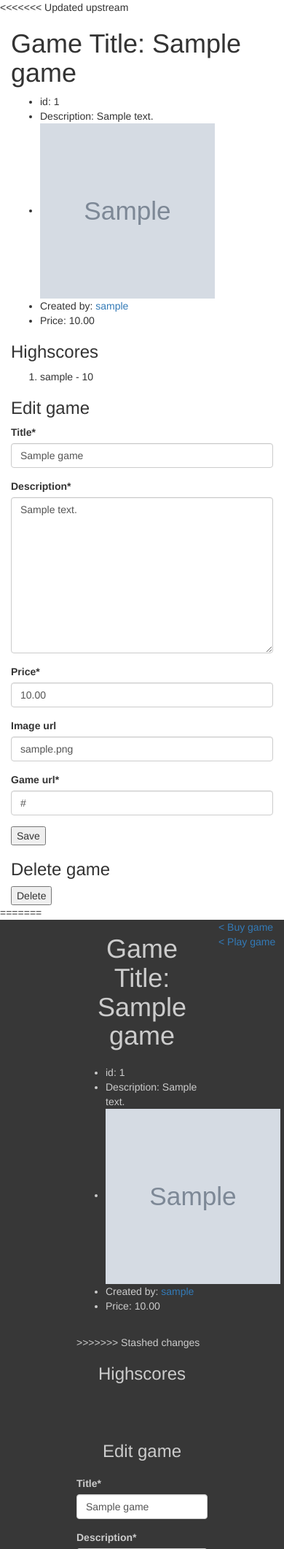
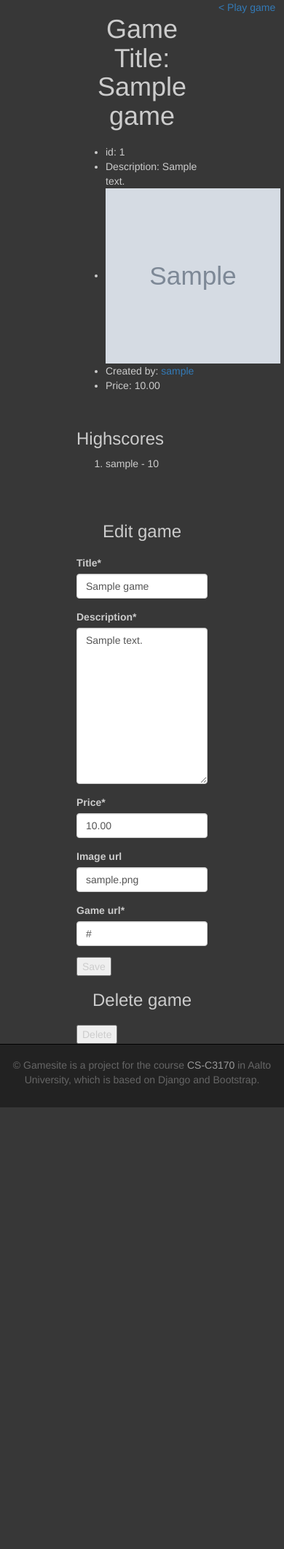
Before and after one commit to icesuperbravo/Gamesite, a Django app: page /games/1/ in a window 390 px wide. Shown: the part 68-2190 px from the top of the page at 73% size. After the commit the page ends 1585 px from the top, so only its background shows below. Run offline with Django 3.2, Linux system fonts and the light colour scheme; a user stored in the database is signed in; tables that the repository leaves empty hold one stand-in row (values such as "Sample post"); grey boxes marked "Sample" are stand-in pictures; parts of the project's set-up code (start-up, migrations or seed data) failed here and were passed over; some libraries are stand-ins or nearby versions.

Commit message:
lock playing away from users who are not the creator and do not own the game

```diff
--- a/game/templates/game/game_view.html
+++ b/game/templates/game/game_view.html
@@ -2,60 +2,6 @@
 {% load crispy_forms_tags %}
 
 {% block content %}
-<<<<<<< Updated upstream
-<div class='col-sm-6 col-sm-offset-3'>
-    <h1>
-        Game Title: {{game.title}}
-    </h1>
-    <ul>
-        <li>id: {{game.id}}</li>
-        <li>Description: {{game.description}}</li>
-        <li>
-            <a href={{game.image_url}}>
-                <img src="{{game.image_url}}" alt="Game image" height="240" width="240">
-            </a>
-        </li>
-        <li>
-            Created by: <a href="/developer/{{game.creator.id}}">{{game.creator.user.username}}</a>
-        </li>
-        <li>Price: {{game.price}}</li>
-    </ul>
-
-
-<div>
-  <h3>Highscores</h3>
-  <ol>
-  {% for save in topscores %}
-      <li>
-        {{save.player.user.username}} - {{save.highscore}}
-      </li>
-  {% endfor %}
-</ol>
-</div>
-
-{% if edit_form != None %}
-<div>
-    <h3>Edit game</h3>
-    <form method="post" action="">
-        {{ edit_form |crispy}}
-        {% csrf_token %}
-        <input type="submit" name="edit_submit" value="Save">
-    </form>
-</div>
-{% endif %}
-
-{% if delete_form != None %}
-<div>
-    <h3>Delete game</h3>
-    <form method="post" action="">
-        {{ delete_form }}
-        {% csrf_token %}
-      <input type="submit" name="delete_submit" value="Delete">
-    </form>
-</div>
-{% endif %}
-</div>
-=======
 <div class="row developer-page" xmlns="http://www.w3.org/1999/html">
     <div class="col-xs-6 col-xs-offset-3 ">
         <h1 class="title">Game Title: {{game.title}}</h1>
@@ -73,19 +19,20 @@
             <li>Price: {{game.price}}</li>
         </ul>
          <br>
->>>>>>> Stashed changes
+
 
         <div>
-            <h3 class="title">Highscores</h3>
-            <ul>
-                {% for hs in game.highscores.all %}
-                <li>
-                    {{hs.player.user.username}} - {{hs.value}}
-                </li>
-                {% endfor %}
-            </ul>
+          <h3>Highscores</h3>
+          <ol>
+          {% for save in topscores %}
+              <li>
+                {{save.player.user.username}} - {{save.highscore}}
+              </li>
+          {% endfor %}
+          </ol>
         </div>
-<br><br>
+
+        <br><br>
         {% if edit_form != None %}
         <div>
             <h3 class="title">Edit game</h3>
@@ -110,14 +57,16 @@
     </div>
     <div class='col-sm-9 col-sm-offset-9'>
         <div>
+          {% if not is_playable %}
             <a href="./buy">
                 < Buy game
             </a>
         </div>
-
+        {% else %}
         <div>
             <a href="./play">< Play game</a>
         </div>
+        {% endif %}
         <br><br>
     </div>
 </div>
--- a/game/views.py
+++ b/game/views.py
@@ -34,9 +34,12 @@
     """A view of a single game."""
     game = Game.objects.get(pk=product_id)
 
+    is_creator = (request.user.is_authenticated() and game.creator == request.user.profile)
+    is_playable = (request.user.is_authenticated() and game in request.user.profile.owned_games.all() or is_creator)
+
     topscores = sorted(game.saves.all(), key=lambda x: x.highscore, reverse=True)
 
-    if (request.user.is_authenticated() and game.creator == request.user.profile):
+    if (is_creator):
         if request.method == 'POST':
             if 'delete_submit' in request.POST:
                 delete_form = DeleteGameForm(request.POST, instance=game)
@@ -58,7 +61,7 @@
         delete_form = None
         edit_form = None
 
-    return render(request, 'game/game_view.html', {'game': game, 'topscores':topscores, 'edit_form': edit_form, 'delete_form': delete_form})
+    return render(request, 'game/game_view.html', {'game': game, 'is_playable': is_playable, 'topscores':topscores, 'edit_form': edit_form, 'delete_form': delete_form})
 
 @login_required()
 def game_buy_view(request, product_id):
@@ -103,6 +106,10 @@
     """A view of a single game."""
     game = Game.objects.get(pk=product_id)
     player = request.user.profile
+
+    if game not in player.owned_games.all() and game.creator != player:
+        return HttpResponseRedirect('../buy')
+
     save = Save.objects.filter(player=player, game=game).first() # returns instance or None
 
     if request.method == 'POST':
```
